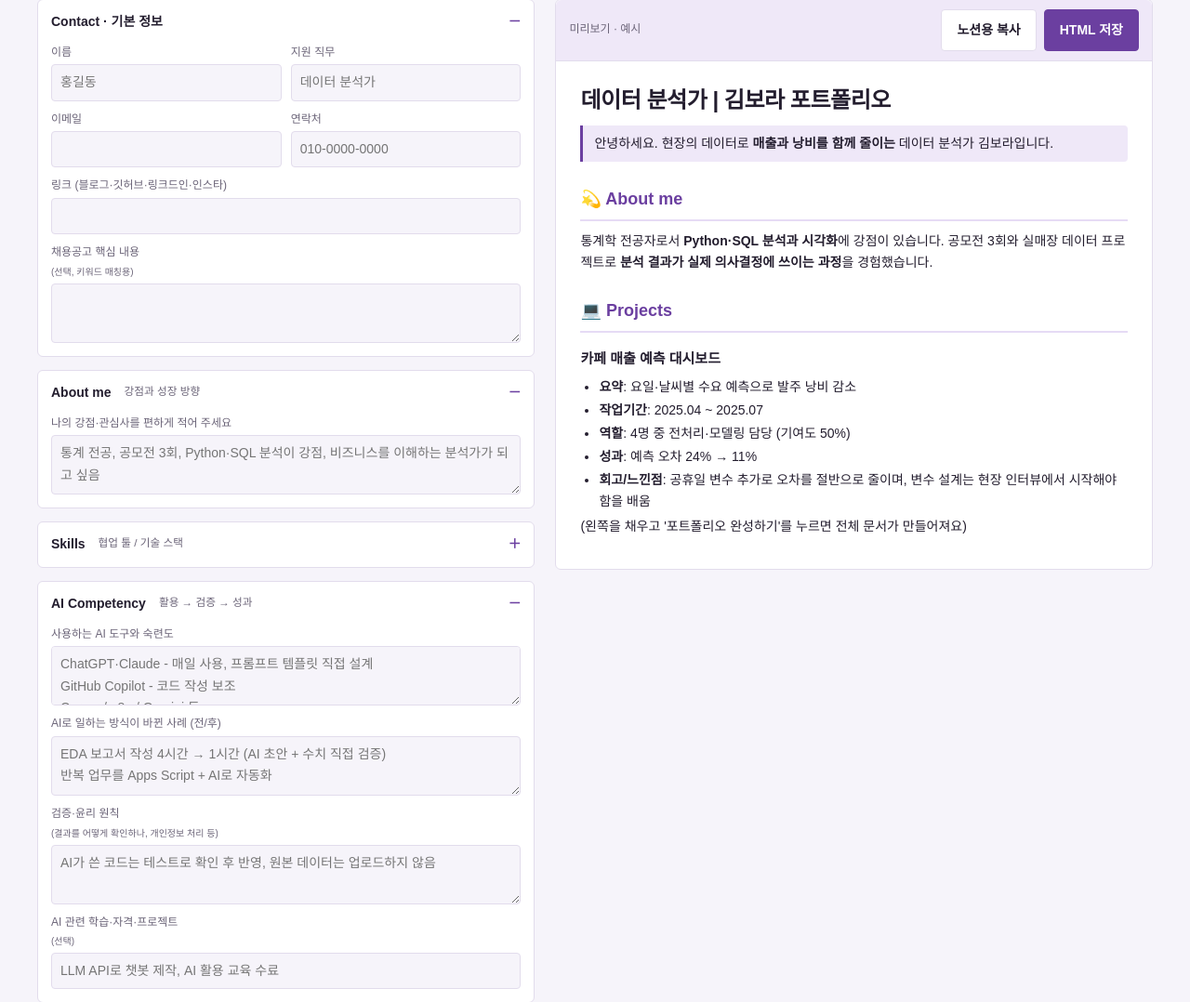
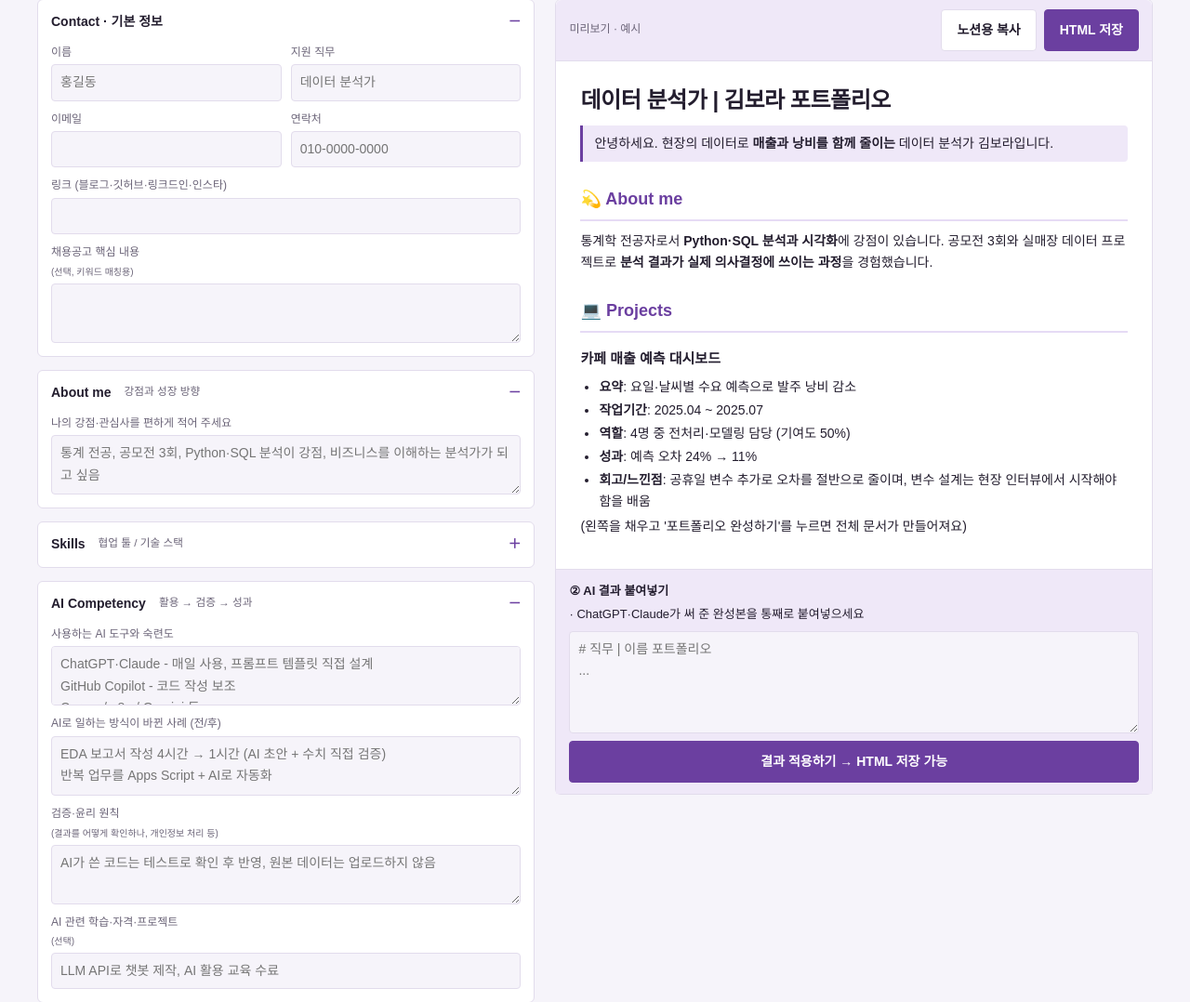
Before and after one commit to eunkyoungAn/-, a Python web app: template templates/portfolio-builder.html in a window 1280 px wide. Shown: the part 158-1236 px from the top of the page at 93% size. Run offline with Jinja, Linux system fonts and the light colour scheme; the template is opened without the code that fills it, so the values that code supplies are empty.

Commit message:
Portfolio builder: paste external AI result back to save as HTML
Co-Authored-By: Claude Opus 5.5 <noreply@anthropic.com>
Claude-Session: https://claude.ai/code/session_01VAZAmnGtE52KVJD2yJDBoU

````diff
--- a/templates/portfolio-builder.html
+++ b/templates/portfolio-builder.html
@@ -62,6 +62,9 @@ input:focus,textarea:focus,select:focus,button:focus-visible,summary:focus-visib
 .doc hr{border:0;border-top:1px solid var(--line);margin:18px 0}
 .need{background:var(--chip);color:var(--accent);font-size:12px;padding:1px 6px;border-radius:3px}
 .ready{box-shadow:0 0 0 3px var(--chip);border-color:var(--accent)!important;color:var(--accent)}
+.paste{order:2;display:grid;gap:8px;padding:12px 14px;border-top:1px solid var(--line);background:var(--soft)}
+.paste label{font-size:13px;color:var(--fg)}
+.paste textarea{min-height:110px}
 .hint{margin:0;font-size:12px;color:var(--muted)}
 .note{font-size:12px;color:var(--muted);padding:0 14px 12px;margin:0}
 </style>
@@ -171,7 +174,12 @@ input:focus,textarea:focus,select:focus,button:focus-visible,summary:focus-visib
       <span class="actions"><button type="button" class="btn" id="copy">노션용 복사</button><button type="button" class="btn primary" id="savehtml">HTML 저장</button></span>
     </div>
     <div class="doc" id="doc"></div>
-    <p class="note" id="na" hidden>이메일·연락처는 프롬프트에서 빠져 있어요. 완성본의 [[EMAIL]], [[PHONE]] 자리에 직접 넣어 주세요. 복사된 프롬프트를 <a href="https://claude.ai" target="_blank" rel="noopener">Claude</a> 또는 <a href="https://chatgpt.com" target="_blank" rel="noopener">ChatGPT</a>에 붙여넣으면 노션 양식대로 완성본이 나와요. 결과를 노션에 붙여넣으세요.</p>
+    <div class="paste" id="pastebox" hidden>
+      <label for="pasted"><b>② AI 결과 붙여넣기</b> · ChatGPT·Claude가 써 준 완성본을 통째로 붙여넣으세요</label>
+      <textarea id="pasted" placeholder="# 직무 | 이름 포트폴리오&#10;..."></textarea>
+      <button type="button" class="btn primary" id="applypaste">결과 적용하기 → HTML 저장 가능</button>
+    </div>
+    <p class="note" id="na" hidden>이메일·연락처는 프롬프트에서 빠져 있어요. 완성본의 [[EMAIL]], [[PHONE]] 자리에 직접 넣어 주세요. <b>① 프롬프트 복사 완료</b> → 복사된 프롬프트를 <a href="https://claude.ai" target="_blank" rel="noopener">Claude</a> 또는 <a href="https://chatgpt.com" target="_blank" rel="noopener">ChatGPT</a>에 붙여넣으면 노션 양식대로 완성본이 나와요. 결과를 아래 ② 칸에 붙여넣으면 HTML로 저장할 수 있어요.</p>
   </section>
 </div>
 
@@ -371,7 +379,7 @@ $("f").addEventListener("submit",async e=>{
   if(!sample){
     const p=buildPrompt();md=p;
     try{await navigator.clipboard.writeText(p);$("st").textContent="AI 프롬프트를 복사했어요"}catch(err){$("st").textContent="아래 프롬프트를 선택해 복사하세요"}
-    $("na").hidden=false;if(innerWidth<=940)document.querySelector(".out").scrollIntoView({behavior:"smooth"});$("doc").innerHTML="";const pre=document.createElement("pre");pre.textContent=p;pre.style.cssText="white-space:pre-wrap;font:inherit;font-size:12px";$("doc").appendChild(pre);return}
+    $("na").hidden=false;$("pastebox").hidden=false;if(innerWidth<=940)document.querySelector(".out").scrollIntoView({behavior:"smooth"});$("doc").innerHTML="";const pre=document.createElement("pre");pre.textContent=p;pre.style.cssText="white-space:pre-wrap;font:inherit;font-size:12px";$("doc").appendChild(pre);return}
   ctl?.abort();ctl=new AbortController();
   $("go").disabled=true;$("st").textContent="작성 중…";if(innerWidth<=940)document.querySelector(".out").scrollIntoView({behavior:"smooth"});
   try{
@@ -458,6 +466,11 @@ $("savehtml").onclick=async()=>{
   try{const u=URL.createObjectURL(new Blob([html],{type:"text/html"}));const a=document.createElement("a");a.href=u;a.download=fname;document.body.appendChild(a);a.click();a.remove();setTimeout(()=>URL.revokeObjectURL(u),1000);$("st").textContent="HTML 파일을 저장했어요 · 브라우저로 열어 보세요"}
   catch(e){$("st").textContent="이 환경에서는 저장할 수 없어요"}
 };
+$("applypaste").onclick=()=>{
+  const t=$("pasted").value.trim();if(!t){$("st").textContent="먼저 AI 결과를 붙여넣어 주세요.";return}
+  md=pii(t.replace(/^```[a-z]*\n?|```$/g,""));render(md);$("pastebox").hidden=true;$("na").hidden=true;$("pasted").value="";
+  $("st").textContent=doneMsg("")+" · HTML 저장을 눌러 주세요";$("savehtml").scrollIntoView({behavior:"smooth",block:"center"});
+};
 $("copy").onclick=async()=>{
   try{await navigator.clipboard.writeText(md);$("st").textContent="복사했어요 · 노션에 붙여넣으면 서식이 적용돼요"}
   catch(e){const r=document.createRange();r.selectNodeContents($("doc"));const s=getSelection();s.removeAllRanges();s.addRange(r);$("st").textContent="선택됨 · Ctrl+C로 복사하세요"}
````
Also changed, not shown: downloads/careercatcher-portfolio-builder.html (+15 -2 lines), site/index.html (+15 -2 lines).
